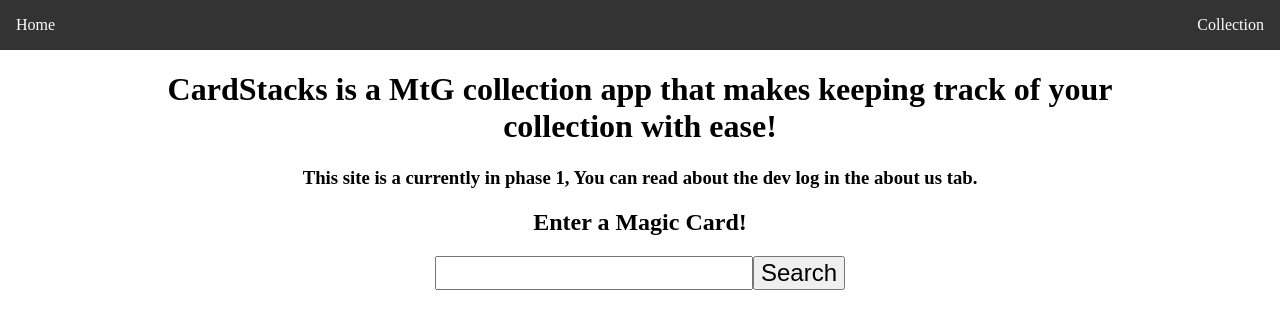
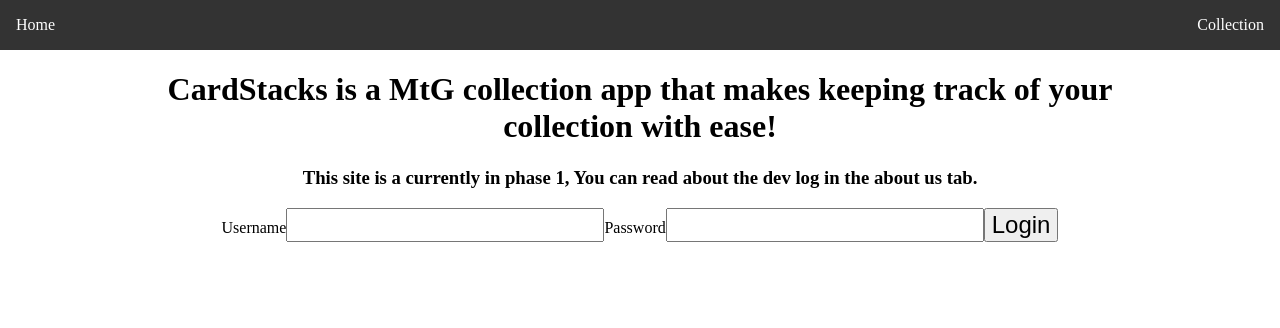
Before and after one commit to grassfinn/MtgCollection, a React (Vite) app: page / in a window 1280 px wide. Shown: the top 328 px of the page. Built offline with nearby package versions, Linux system fonts and the light colour scheme.

Commit message:
Login Component

```diff
--- a/src/App.jsx
+++ b/src/App.jsx
@@ -8,6 +8,8 @@
 
 function App() {
   const location = useLocation();
+
+  const [login, setLogin] = React.useState(false)
 
   const localStorage = window.localStorage;
   // connect the state to local storage and an empty array if local storage is empty
@@ -74,6 +76,8 @@
             path="/"
             element={
               <Homepage
+                login={login}
+                setLogin={setLogin}
                 addCards={addCards}
                 removeCards={removeCards}
                 collection={items}
--- a/src/components/Home.jsx
+++ b/src/components/Home.jsx
@@ -1,5 +1,6 @@
 import React from 'react';
 import Search from './Search';
+import Login from './Login';
 export default function Homepage(props) {
   return (
     <div>
@@ -11,7 +12,12 @@
         This site is a currently in phase 1, You can read about the dev log in
         the about us tab.{' '}
       </h3>
-      <Search addCards={props.addCards} removeCards={props.removeCards} />
+      {/* when login is false show the login screen */}
+      {!props.login && <Login login={props.login} setLogin={props.setLogin} />}
+      {/*  when login is true show the search*/}
+      {props.login && (
+        <Search addCards={props.addCards} removeCards={props.removeCards} />
+      )}
     </div>
   );
 }
--- /dev/null
+++ b/src/components/Login.jsx
@@ -0,0 +1,63 @@
+import React from 'react';
+
+// https://www.youtube.com/watch?v=91qEdc6dSUs&ab_channel=TylerPotts
+export default function Login(props) {
+  const [registeredUsers, setRegisteredUsers] = React.useState({
+    users: [{ username: 'hobojohn6', password: 'andrew' }],
+  });
+
+  const [user, setUser] = React.useState({
+    username: '',
+    password: '',
+  });
+
+  function handleChange(e) {
+    if (e.target.name === 'username') {
+      // return everything before the object and assign username to the input value
+      setUser({ ...user, username: e.target.value });
+    }
+    if (e.target.name === 'password') {
+      setUser({ ...user, password: e.target.value });
+    }
+  }
+
+
+
+  function handleSubmit(e) {
+    e.preventDefault();
+    if (!user.username.match(registeredUsers.users[0].username) && !user.password.match(registeredUsers.users[0].password)){
+        props.setLogin(false)
+        return;
+    }
+    console.log('Login Sucessful!')
+    props.setLogin(true)
+}
+
+  return (
+    <div className="login">
+      <form action="" className="login-form">
+        <label htmlFor="user">
+          <span>Username</span>
+          <input
+            type="text"
+            id="user"
+            name="username"
+            value={user.username}
+            onChange={handleChange}
+          />
+        </label>
+        <label htmlFor="pass">
+          <span>Password</span>
+          <input
+            type="password"
+            id="pass"
+            name="password"
+            value={user.password}
+            onChange={handleChange}
+          />
+        </label>
+        <button onClick={handleSubmit}>Login</button>
+      </form>
+    </div>
+  );
+}
```
